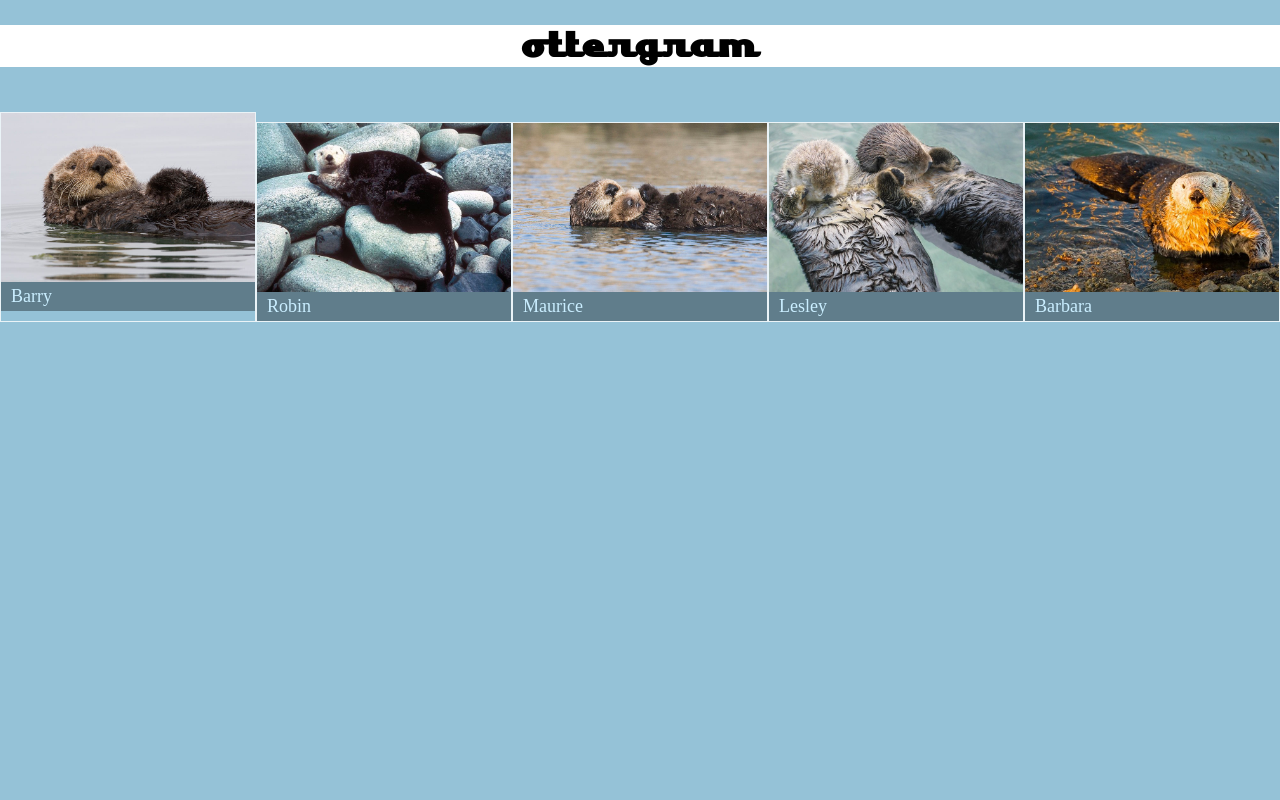
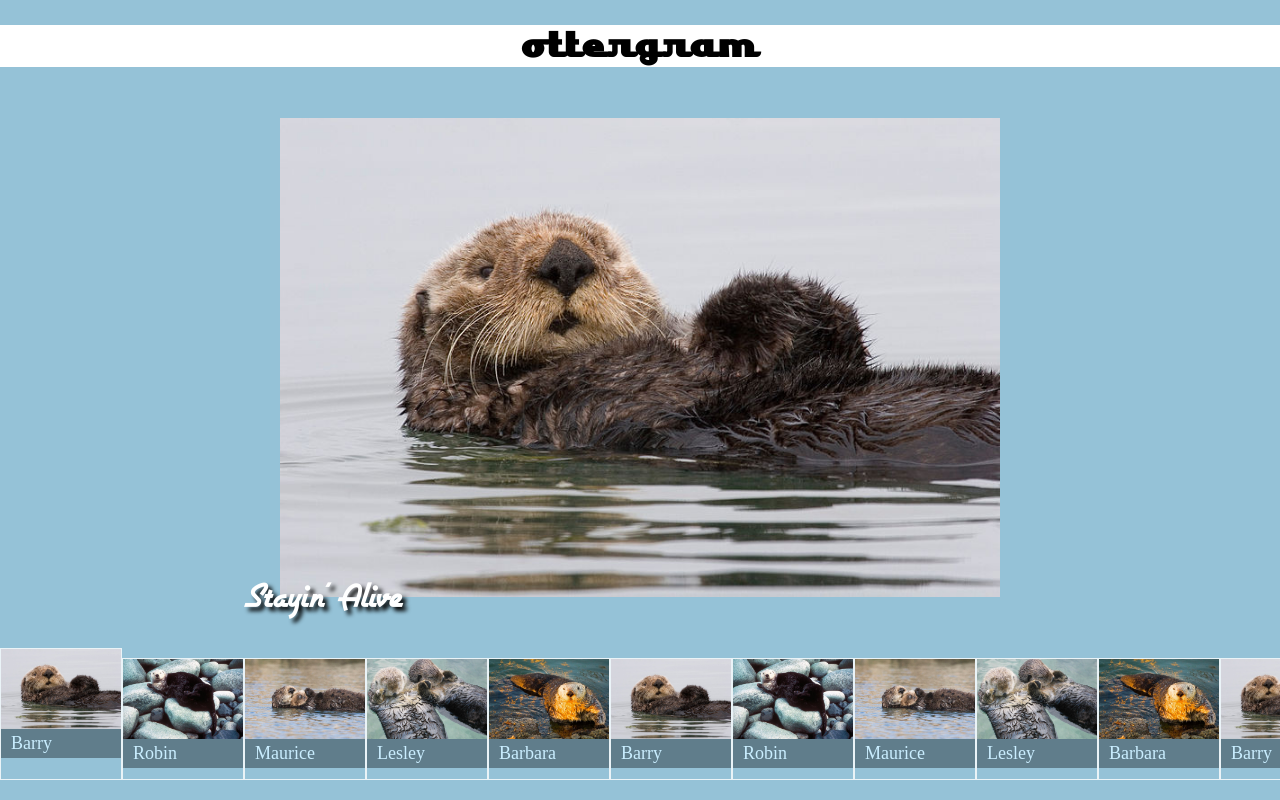
Before and after one commit to Marco-Botello/ottergram, a plain HTML site: page index.html in a window 1280 px wide. Drawn offline with nearby package versions, Linux system fonts and the light colour scheme.

Commit message:
Add files via upload

```diff
--- a/index.html
+++ b/index.html
@@ -8,16 +8,39 @@
     <link rel="stylesheet" href="stylesheets/styles.css">
 </head>
 <body>
-    <header>
+    <header class="main-header">
         <h1 class="logo-text">Ottergram</h1>
     </header>
+    <main class="main-content">
     <ul class= "thumbnail-list">
-        <li class="thumbnail-item"> <a href="#"> <img class="thumbnail-image" src="img/otter1.jpg" alt="Barry the Otter"><span class="thumbnail-title">Barry</span></a></li>
-        <li class="thumbnail-item"> <a href="#"> <img class="thumbnail-image" src="img/otter2.jpg" alt="Robin the Otter"><span class="thumbnail-title">Robin</span></a></li>
-        <li class="thumbnail-item"> <a href="#"> <img class="thumbnail-image" src="img/otter3.jpg" alt="Maurice the Otter"><span class="thumbnail-title">Maurice</span></a></li>
-        <li class="thumbnail-item"> <a href="#"> <img class="thumbnail-image" src="img/otter4.jpg" alt="Lesley the Otter"><span class="thumbnail-title">Lesley</span></a></li>
-        <li class="thumbnail-item"> <a href="#"> <img class="thumbnail-image" src="img/otter5.jpg" alt="Barbara the Otter"><span class="thumbnail-title">Barbara</span></a></li>
+        <li class="thumbnail-item"> <a href="img/otter1.jpg" data-image-role="trigger" data-image-title="Stayin' Alive" data-image-url = "img/otter1.jpg"> <img class="thumbnail-image" src="img/otter1.jpg" alt="Barry the Otter"><span class="thumbnail-title">Barry</span></a></li>
+        <li class="thumbnail-item"> <a href="img/otter2.jpg" data-image-role="trigger" data-image-title="How Deep is Your Love" data-image-url = "img/otter2.jpg"> <img class="thumbnail-image" src="img/otter2.jpg" alt="Robin the Otter"><span class="thumbnail-title">Robin</span></a></li>
+        <li class="thumbnail-item"> <a href="img/otter3.jpg" data-image-role="trigger" data-image-title="You Should be Dancing" data-image-url = "img/otter3.jpg"> <img class="thumbnail-image" src="img/otter3.jpg" alt="Maurice the Otter"><span class="thumbnail-title">Maurice</span></a></li>
+        <li class="thumbnail-item"> <a href="img/otter4.jpg" data-image-role="trigger" data-image-title="High Fever" data-image-url = "img/otter4.jpg"> <img class="thumbnail-image" src="img/otter4.jpg" alt="Lesley the Otter"><span class="thumbnail-title">Lesley</span></a></li>
+        <li class="thumbnail-item"> <a href="img/otter5.jpg" data-image-role="trigger" data-image-title="To Love Somebody" data-image-url = "img/otter5.jpg"> <img class="thumbnail-image" src="img/otter5.jpg" alt="Barbara the Otter"><span class="thumbnail-title">Barbara</span></a></li>
+
+        <li class="thumbnail-item"> <a href="img/otter1.jpg" data-image-role="trigger" data-image-title="Stayin' Alive" data-image-url = "img/otter1.jpg"> <img class="thumbnail-image" src="img/otter1.jpg" alt="Barry the Otter"><span class="thumbnail-title">Barry</span></a></li>
+        <li class="thumbnail-item"> <a href="img/otter2.jpg" data-image-role="trigger" data-image-title="How Deep is Your Love" data-image-url = "img/otter2.jpg"> <img class="thumbnail-image" src="img/otter2.jpg" alt="Robin the Otter"><span class="thumbnail-title">Robin</span></a></li>
+        <li class="thumbnail-item"> <a href="img/otter3.jpg" data-image-role="trigger" data-image-title="You Should be Dancing" data-image-url = "img/otter3.jpg"> <img class="thumbnail-image" src="img/otter3.jpg" alt="Maurice the Otter"><span class="thumbnail-title">Maurice</span></a></li>
+        <li class="thumbnail-item"> <a href="img/otter4.jpg" data-image-role="trigger" data-image-title="High Fever" data-image-url = "img/otter4.jpg"> <img class="thumbnail-image" src="img/otter4.jpg" alt="Lesley the Otter"><span class="thumbnail-title">Lesley</span></a></li>
+        <li class="thumbnail-item"> <a href="img/otter5.jpg" data-image-role="trigger" data-image-title="To Love Somebody" data-image-url = "img/otter5.jpg"> <img class="thumbnail-image" src="img/otter5.jpg" alt="Barbara the Otter"><span class="thumbnail-title">Barbara</span></a></li>
+
+        <li class="thumbnail-item"> <a href="img/otter1.jpg" data-image-role="trigger" data-image-title="Stayin' Alive" data-image-url = "img/otter1.jpg"> <img class="thumbnail-image" src="img/otter1.jpg" alt="Barry the Otter"><span class="thumbnail-title">Barry</span></a></li>
+        <li class="thumbnail-item"> <a href="img/otter2.jpg" data-image-role="trigger" data-image-title="How Deep is Your Love" data-image-url = "img/otter2.jpg"> <img class="thumbnail-image" src="img/otter2.jpg" alt="Robin the Otter"><span class="thumbnail-title">Robin</span></a></li>
+        <li class="thumbnail-item"> <a href="img/otter3.jpg" data-image-role="trigger" data-image-title="You Should be Dancing" data-image-url = "img/otter3.jpg"> <img class="thumbnail-image" src="img/otter3.jpg" alt="Maurice the Otter"><span class="thumbnail-title">Maurice</span></a></li>
+        <li class="thumbnail-item"> <a href="img/otter4.jpg" data-image-role="trigger" data-image-title="High Fever" data-image-url = "img/otter4.jpg"> <img class="thumbnail-image" src="img/otter4.jpg" alt="Lesley the Otter"><span class="thumbnail-title">Lesley</span></a></li>
+        <li class="thumbnail-item"> <a href="img/otter5.jpg" data-image-role="trigger" data-image-title="To Love Somebody" data-image-url = "img/otter5.jpg"> <img class="thumbnail-image" src="img/otter5.jpg" alt="Barbara the Otter"><span class="thumbnail-title">Barbara</span></a></li>
+
+
 
     </ul>
+    <div class="detail-image-container">
+        <div class="detail-image-frame">
+        <img class="detail-image" data-image-role ="target" src="img/otter1.jpg" alt="">
+        <span class="detail-image-title" data-image-role="title"> Stayin' Alive</span>
+    </div>
+    </div>
+</main>
+<script src="scripts/main.js" charset="utf-8"></script>
 </body>
 </html>
```
